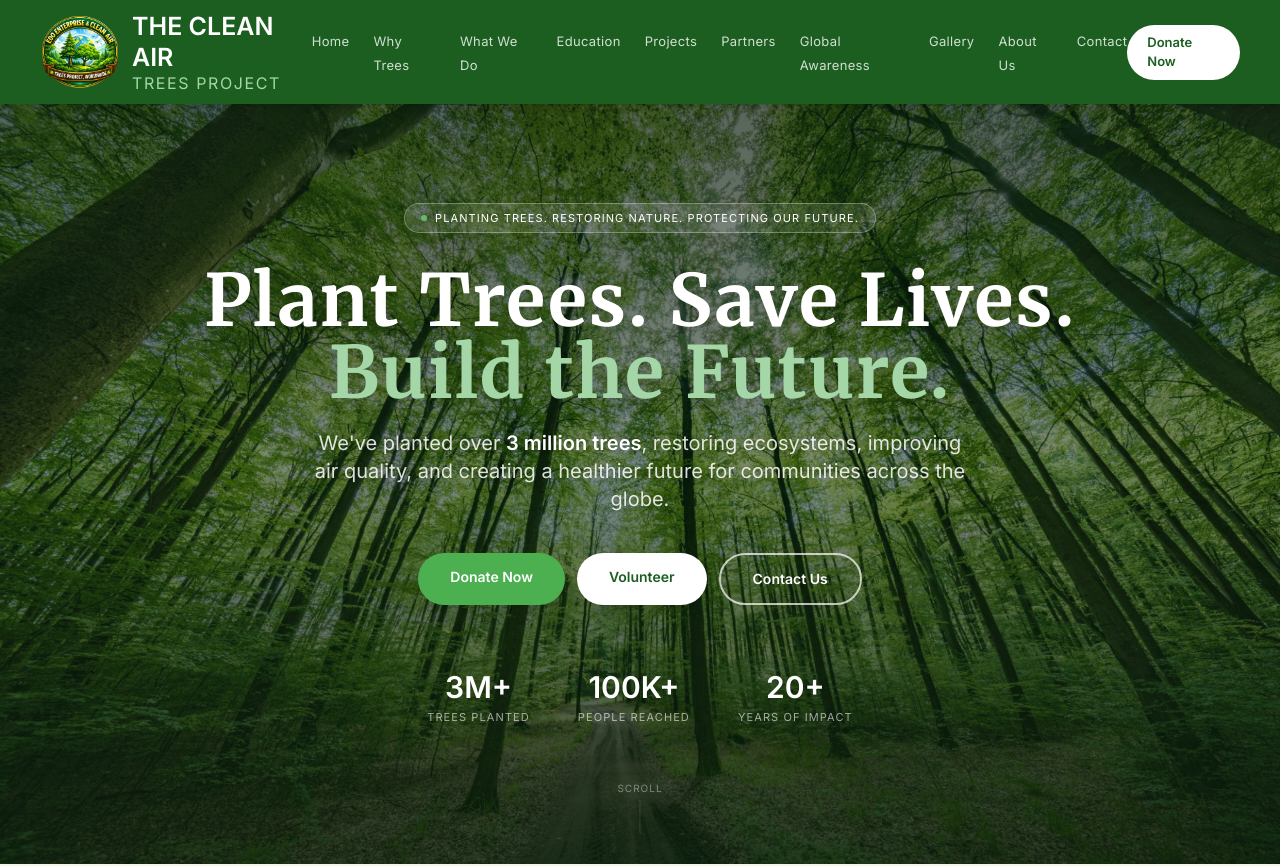
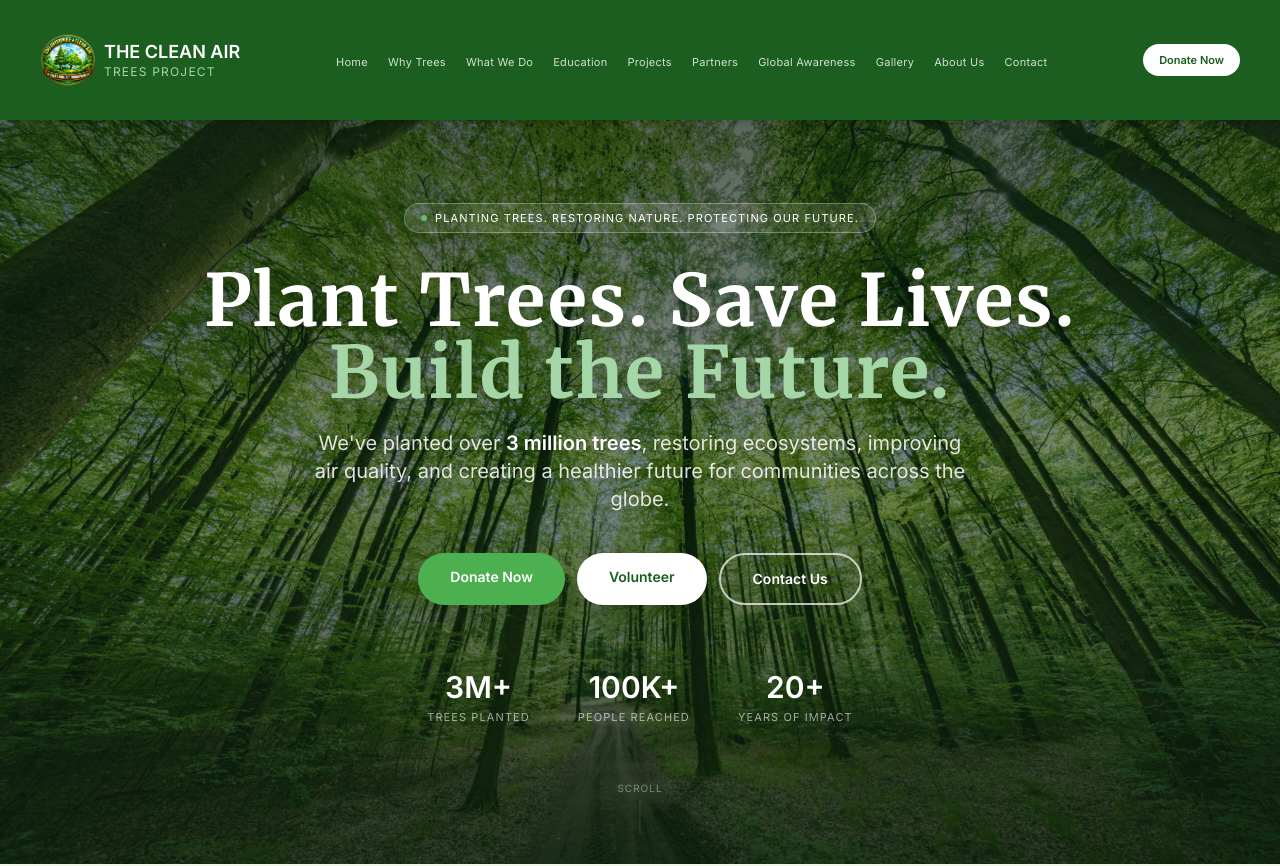
Before and after one commit to Uwakmfon-Ekong/clean-air-trees, a Next.js app: page / in a window 1280 px wide. Shown: the top 866 px of the page. Built offline with nearby package versions, Linux system fonts and the light colour scheme.

Commit message:
feat: Update image sources in GalleryGrid and AboutPage components

```diff
--- a/src/app/about/page.tsx
+++ b/src/app/about/page.tsx
@@ -135,19 +135,15 @@ export default function AboutPage() {
       <section id="founder" className="bg-white py-24 px-6">
         <div className="max-w-5xl mx-auto grid grid-cols-1 lg:grid-cols-2 gap-16 items-center">
           <div className="flex flex-col gap-4">
-<div className="flex flex-col gap-3">
-  <img
+
+<img
     src="/davidandwife.jpg"
     alt="David and Wife"
     className="rounded-3xl w-full object-contain"
   />
 
 </div>
-
-</div>
           <div>
-            {/* Two smaller images side by side */}
-
             <span className="text-xs font-semibold text-forest uppercase tracking-widest block mb-3">
               Founder Commitment
             </span>
--- a/src/app/page.tsx
+++ b/src/app/page.tsx
@@ -432,8 +432,8 @@ export default function Home() {
             <div className="rounded-3xl overflow-hidden relative">
               <img
                 src="/davidandwife.jpg"
-                alt="David and Family"
-                className="w-full h-[80vh] object-cover  rounded-3xl"
+                alt="David and Wife"
+                className="rounded-3xl w-full h-[700px] object-cover object-[center_0%]"
               />
               <div className="absolute bottom-4 sm:bottom-6 left-4 sm:left-6 right-4 sm:right-6 bg-forest-darkest/80 rounded-2xl p-3 sm:p-4">
                 <p className="text-white font-semibold text-sm">
--- a/src/components/Navbar.tsx
+++ b/src/components/Navbar.tsx
@@ -6,16 +6,14 @@ import logo from "../../public/logo.png";
 
 const links = [
   { label: "Home", href: "/" },
-
   { label: "Why Trees", href: "/why-trees" },
   { label: "What We Do", href: "/what-we-do" },
   { label: "Education", href: "/education" },
   { label: "Projects", href: "/projects" },
   { label: "Partners", href: "/partners" },
   { label: "Global Awareness", href: "/projects/global-awareness" },
-  {label:"Gallery", href:"/media"},
+  { label: "Gallery", href: "/media" },
   { label: "About Us", href: "/about" },
-  // { label: "Blog", href: "/blog" },
   { label: "Contact", href: "/contact" },
 ];
 
@@ -23,53 +21,68 @@ export default function Navbar() {
   const [open, setOpen] = useState(false);
 
   return (
-    <nav className="fixed top-0 left-0 right-0 z-50 py-5 bg-forest-dark shadow-md">
-      <div className="max-w-8xl mx-auto lg:px-10 px-6 flex items-center justify-between h-16">
+    <nav className="fixed top-0 left-0 right-0 z-50 bg-forest-dark shadow-md">
+      <div className="max-w-8xl mx-auto px-4 xl:px-10 flex items-center justify-between py-8">
+
         {/* Logo */}
-        <Link href="/" className="flex items-center gap-3 no-underline">
-          <Image src={logo} alt="Logo"  className="rounded-full lg:w-20 w-14" />
+        <Link href="/" className="flex items-center gap-2 no-underline shrink-0">
+          <Image src={logo} alt="Logo" className="rounded-full w-10 xl:w-14" />
           <div>
-            <div className="text-white font-semibold lg:text-[25px] leading-tight">THE CLEAN AIR</div>
-            <div className="text-forest-pale lg:text-[16px] tracking-widest leading-tight">TREES PROJECT</div>
+            <div className="text-white font-semibold text-[14px] xl:text-[18px] leading-tight">THE CLEAN AIR</div>
+            <div className="text-forest-pale text-[10px] xl:text-[12px] tracking-widest leading-tight">TREES PROJECT</div>
           </div>
         </Link>
 
         {/* Desktop */}
-        <ul className="hidden lg:flex gap-6 list-none">
+        <ul className="hidden xl:flex gap-3 list-none items-center">
           {links.map((l) => (
             <li key={l.href}>
-              <Link href={l.href} className="text-white/80 hover:text-white text-[13px] tracking-wide no-underline transition-colors">
+              <Link
+                href={l.href}
+                className="text-white/80 hover:text-white text-[11px] tracking-wide no-underline transition-colors px-1"
+              >
                 {l.label}
               </Link>
             </li>
           ))}
         </ul>
 
-        <div className="hidden lg:flex gap-3">
-          <Link href="/donate" className="bg-white text-forest-dark text-[13px] font-semibold px-5 py-2 rounded-full hover:bg-forest-fog transition-colors no-underline">
+        <div className="hidden xl:flex shrink-0">
+          <Link
+            href="/donate"
+            className="bg-white text-forest-dark text-[11px] font-semibold px-4 py-2 rounded-full hover:bg-forest-fog transition-colors no-underline"
+          >
             Donate Now
           </Link>
-          {/* <Link href="/volunteer" className="border border-white/50 text-white text-[13px] px-5 py-2 rounded-full hover:bg-white/10 transition-colors no-underline">
-            Volunteer
-          </Link> */}
         </div>
 
-        {/* Mobile */}
-        <button className="lg:hidden text-white text-xl" onClick={() => setOpen(!open)}>
+        {/* Mobile toggle */}
+        <button
+          className="xl:hidden text-white text-xl w-10 h-10 flex items-center justify-center"
+          onClick={() => setOpen(!open)}
+        >
           {open ? "✕" : "☰"}
         </button>
       </div>
 
+      {/* Mobile menu */}
       {open && (
-        <div className="lg:hidden h-[100vh] bg-forest-dark px-6 py-4 flex flex-col gap-3 border-t border-white/10">
+        <div className="xl:hidden min-h-screen bg-forest-dark px-6 py-4 flex flex-col gap-3 border-t border-white/10">
           {links.map((l) => (
-            <Link key={l.href} href={l.href} onClick={() => setOpen(false)}
-              className="text-white/80 text-sm py-1 no-underline">
+            <Link
+              key={l.href}
+              href={l.href}
+              onClick={() => setOpen(false)}
+              className="text-white/80 text-sm py-1 no-underline"
+            >
               {l.label}
             </Link>
           ))}
-          <Link href="/donate" onClick={() => setOpen(false)}
-            className="bg-white text-forest-dark text-sm font-semibold px-5 py-2.5 rounded-full text-center no-underline mt-2">
+          <Link
+            href="/donate"
+            onClick={() => setOpen(false)}
+            className="bg-white text-forest-dark text-sm font-semibold px-5 py-2.5 rounded-full text-center no-underline mt-2"
+          >
             Donate Now
           </Link>
         </div>
--- a/src/components/imagegrid.tsx
+++ b/src/components/imagegrid.tsx
@@ -7,6 +7,7 @@ const galleryImages = [
   "/media2.jpeg",
   "/media3.jpeg",
   "/media4.jpeg",
+  "/davidsolo.jpg",
   "/media5.jpeg",
   "/media6.jpeg",
   "/media7.jpeg",
@@ -15,6 +16,7 @@ const galleryImages = [
   "/media10.jpeg",
   "/media11.jpeg",
   "/media12.png",
+  "/davidpersonal.jpg",
 ];
 
 const PAGE_SIZE = 12;
```
